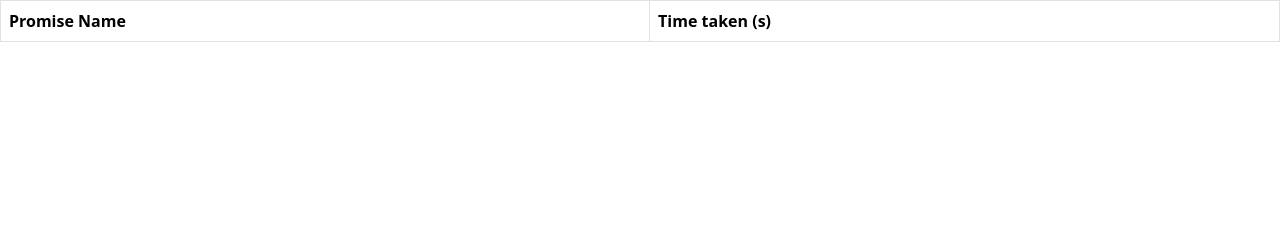
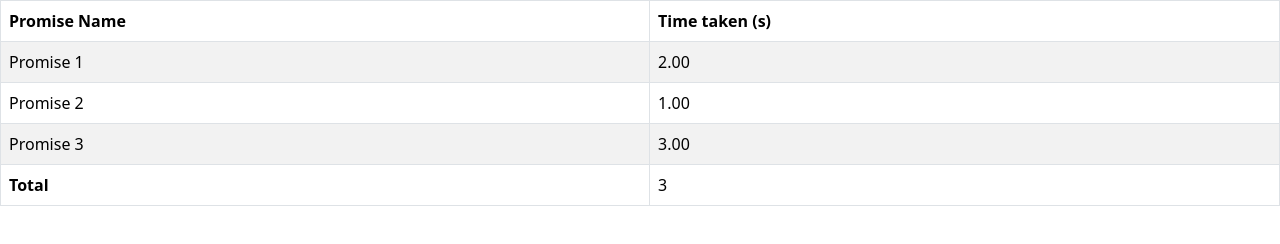
Before and after one commit to acciojob/wait-for-multiple-promises-Absar11, a website: page main.html in a window 1280 px wide. Drawn offline with nearby package versions, Linux system fonts and the light colour scheme.

Commit message:
created a submission

```diff
--- a/main.html
+++ b/main.html
@@ -20,7 +20,11 @@
           <th>Time taken (s)</th>
         </tr>
       </thead>
-      <tbody id="output"></tbody>
+      <tbody id="output">
+			<tr id="loading-row">
+	          <td colspan="2" class="text-center">Loading...</td>
+		    </tr>
+	  </tbody>
     </table>
 
     <script type="text/javascript" src="./script.js"></script>
--- a/script.js
+++ b/script.js
@@ -1 +1,44 @@
 //your JS code here. If required.
+let output = document.getElementById('output');
+
+let promise1Start = Date.now();
+let promise1 = new Promise((resolve) => {
+	setTimeout(()=>{
+		let time = ((Date.now() - promise1Start) / 1000).toFixed(2);
+		resolve({ name: 'Promise 1', time });
+	}, 2000)
+})
+
+let promise2Start = Date.now();
+let promise2 = new Promise((resolve) => {
+	setTimeout(()=>{
+		let time = ((Date.now() - promise2Start) / 1000).toFixed(2);
+		resolve({ name: 'Promise 2', time });
+	}, 1000)
+})
+
+let promise3Start = Date.now();
+let promise3 = new Promise((resolve) => {
+	setTimeout(()=>{
+		let time = ((Date.now() - promise3Start) / 1000).toFixed(2);
+		resolve({ name: 'Promise 3', time });
+	}, 3000)
+})
+
+
+let timeStart = Date.now();
+
+Promise.all([promise1, promise2, promise3])
+	.then(results => {
+		output.innerHTML = '';
+		results.forEach(p => {
+			let row = document.createElement('tr');
+			row.innerHTML = `<td>${p.name}</td><td>${p.time}</td>`;
+			output.appendChild(row);
+		});
+		let timeTaken = ((Date.now() - timeStart) / 1000);
+		let row = document.createElement('tr');
+		row.innerHTML = `<td><strong>Total</strong></td>
+						<td>${timeTaken}</td>`;
+		output.appendChild(row);
+});
```
